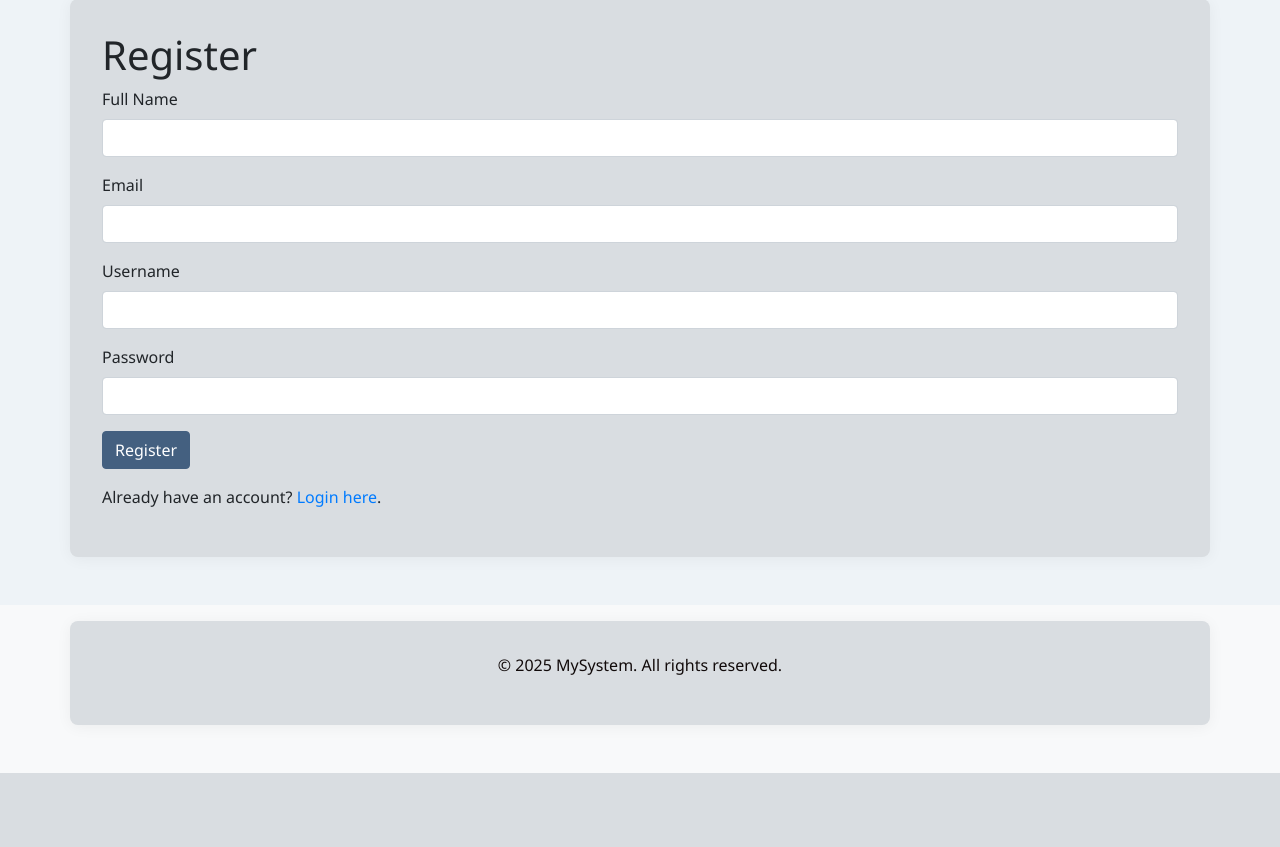
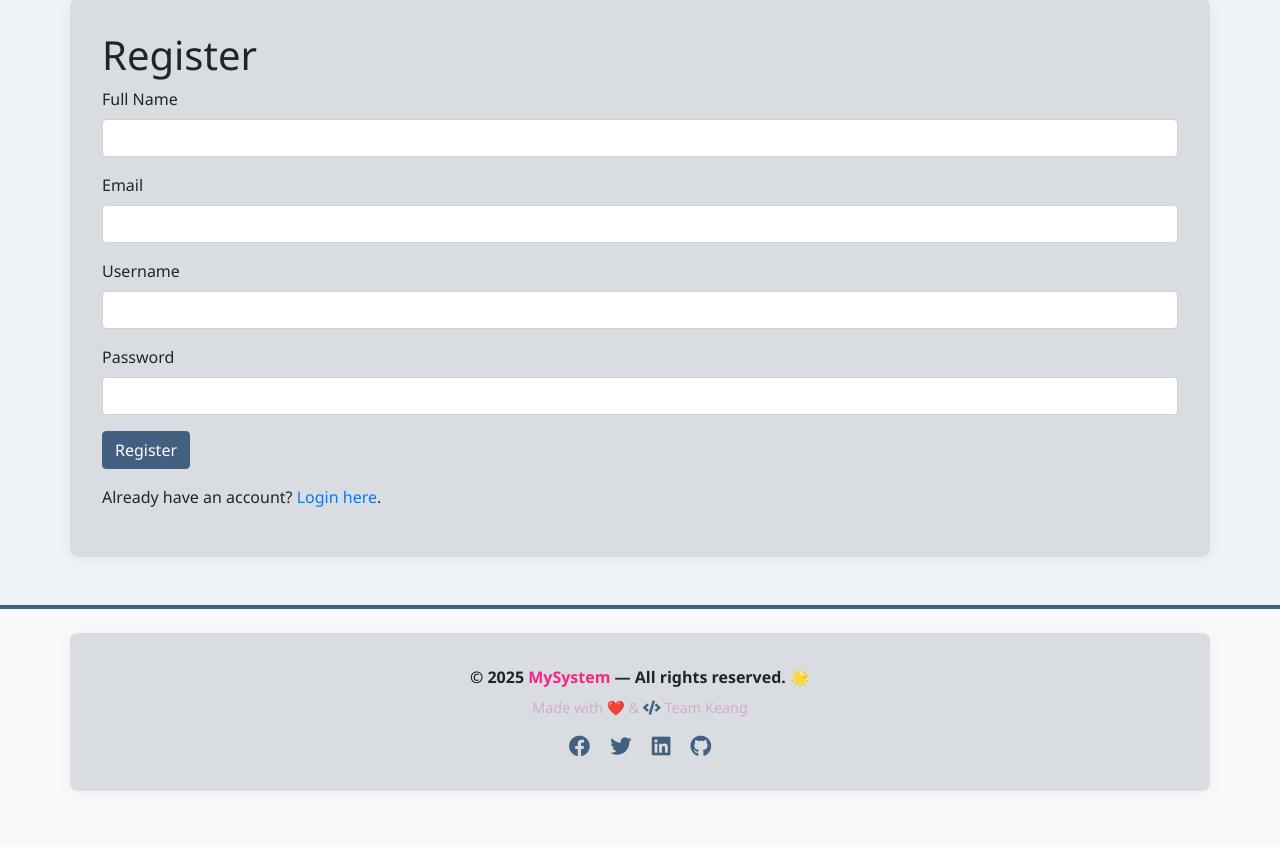
Before and after one commit to sreykhuoch04/Skincare-Store-management-System-Web-application, a Flask app: page /register in a window 1280 px wide. Shown: the part 177-1024 px from the top of the page. Before the commit the page ends 950 px from the top, so only its background shows below. Run offline with Flask 3, Linux system fonts and the light colour scheme; some libraries are stand-ins or nearby versions.

Commit message:
Updated feature X

```diff
--- a/templates/shared/footer.html
+++ b/templates/shared/footer.html
@@ -1,5 +1,24 @@
-<footer class="bg-light text-center py-3 mt-5">
+<footer class="bg-light text-center py-4 mt-5 shadow-sm" style="border-top: 4px solid var(--primary-color);">
     <div class="container">
-        <p>© 2025 MySystem. All rights reserved.</p>
+        <p class="mb-2" style="color: var(--dark-color); font-weight: 600;">
+            © 2025 <span style="color: var(--accent-color); font-weight: 700;">MySystem</span> — All rights reserved. 🌟
+        </p>
+        <p class="mb-3" style="color: var(--secondary-color); font-size: 0.9rem;">
+            Made with <span style="color: #e25555;">❤️</span> &amp; <i class="fas fa-code" style="color: var(--primary-color);"></i> Team Keang
+        </p>
+        <div>
+            <a href="https://www.facebook.com/share/1Bv7ymePjC/?mibextid=wwXIfr" class="text-decoration-none mx-2" style="color: var(--primary-color);" title="Facebook" aria-label="Facebook">
+                <i class="fab fa-facebook fa-lg"></i>
+            </a>
+            <a href="#" class="text-decoration-none mx-2" style="color: var(--primary-color);" title="Twitter" aria-label="Twitter">
+                <i class="fab fa-twitter fa-lg"></i>
+            </a>
+            <a href="https://www.linkedin.com/in/sreykhuoch-yory-141221353/" class="text-decoration-none mx-2" style="color: var(--primary-color);" title="LinkedIn" aria-label="LinkedIn">
+                <i class="fab fa-linkedin fa-lg"></i>
+            </a>
+            <a href="https://github.com/sreykhuoch04" class="text-decoration-none mx-2" style="color: var(--primary-color);" title="GitHub" aria-label="GitHub">
+                <i class="fab fa-github fa-lg"></i>
+            </a>
+        </div>
     </div>
 </footer>
```
